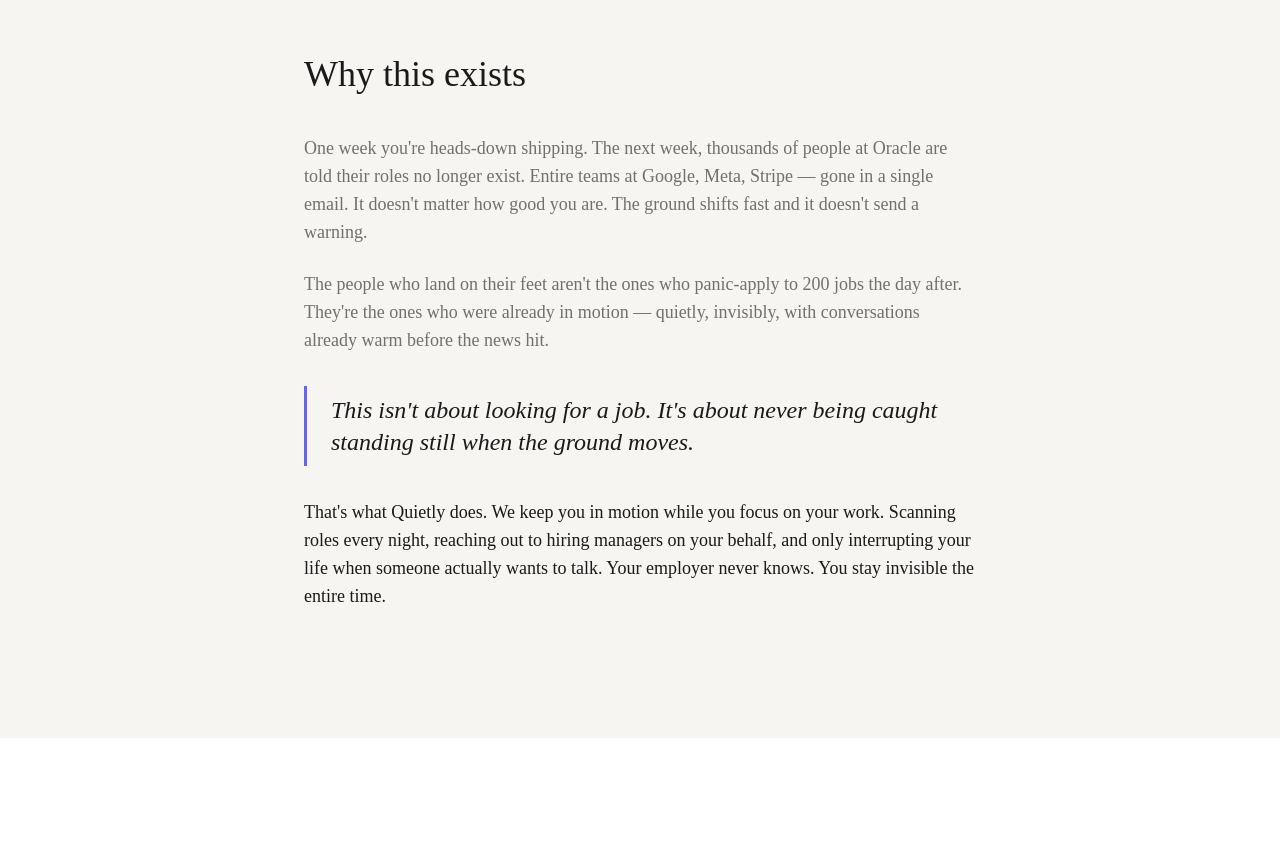
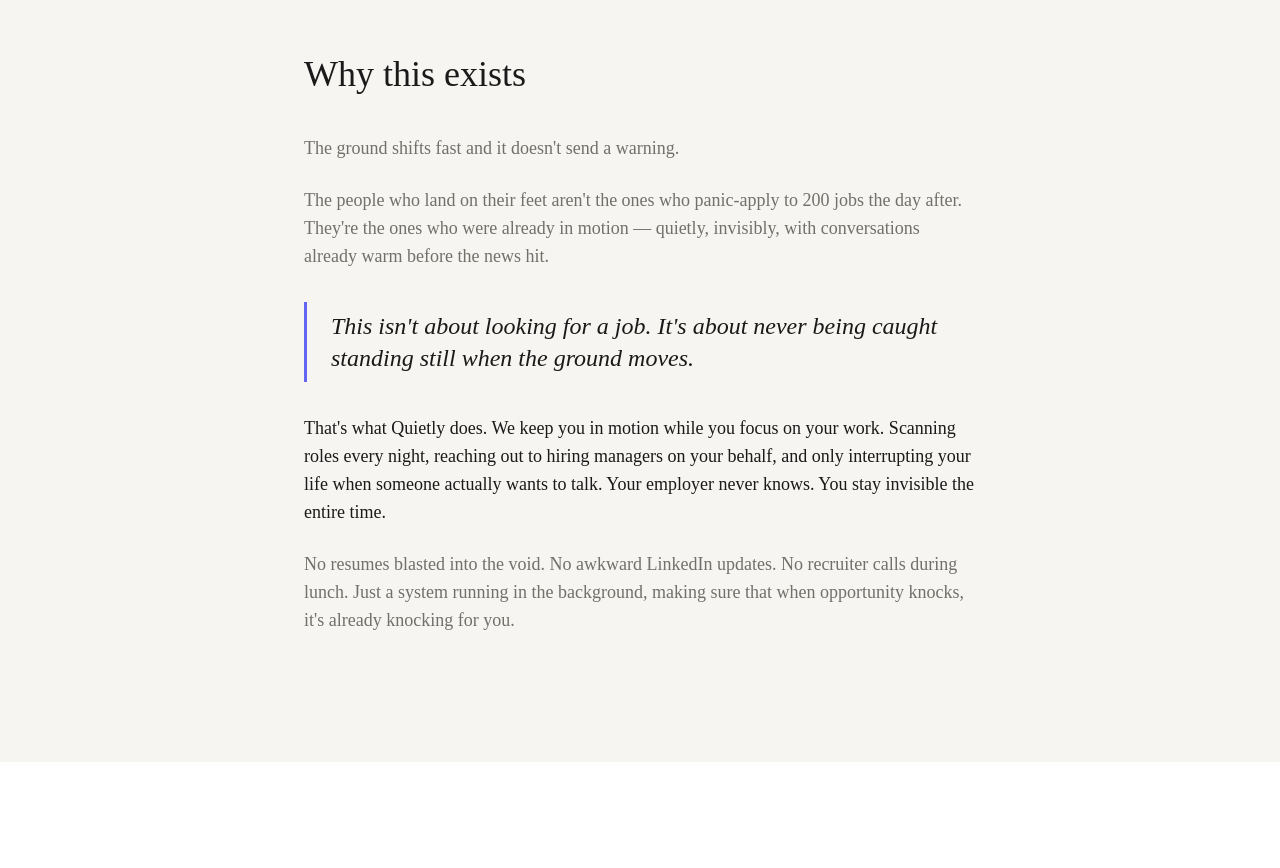
Before and after one commit to buildmoreandmore-cpu/quietly, a Next.js app: page / in a window 1280 px wide. Shown: the part 1760-2628 px from the top of the page. Built offline with nearby package versions, Linux system fonts and the light colour scheme.

Commit message:
Tighten "Why this exists" copy — lead with urgency, cut preamble
Co-Authored-By: Claude Opus 4.6 <noreply@anthropic.com>

```diff
--- a/src/app/page.tsx
+++ b/src/app/page.tsx
@@ -142,10 +142,7 @@ export default function LandingPage() {
             <div className="space-y-6 text-base sm:text-lg text-muted leading-relaxed">
               <ScrollReveal delay={100}>
                 <p>
-                  One week you&apos;re heads-down shipping. The next week, thousands of
-                  people at Oracle are told their roles no longer exist. Entire teams
-                  at Google, Meta, Stripe — gone in a single email. It doesn&apos;t matter
-                  how good you are. The ground shifts fast and it doesn&apos;t send a warning.
+                  The ground shifts fast and it doesn&apos;t send a warning.
                 </p>
               </ScrollReveal>
 
@@ -173,6 +170,14 @@ export default function LandingPage() {
                   your work. Scanning roles every night, reaching out to hiring managers
                   on your behalf, and only interrupting your life when someone actually
                   wants to talk. Your employer never knows. You stay invisible the entire time.
+                </p>
+              </ScrollReveal>
+
+              <ScrollReveal delay={300}>
+                <p>
+                  No resumes blasted into the void. No awkward LinkedIn updates. No
+                  recruiter calls during lunch. Just a system running in the background,
+                  making sure that when opportunity knocks, it&apos;s already knocking for you.
                 </p>
               </ScrollReveal>
             </div>
```
